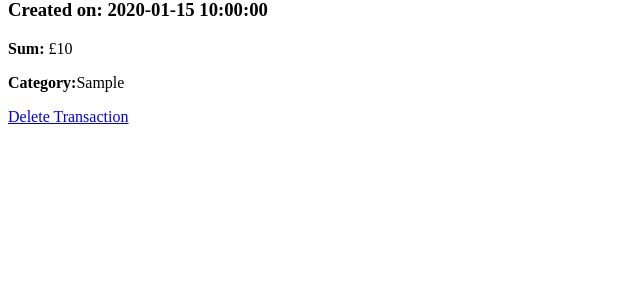
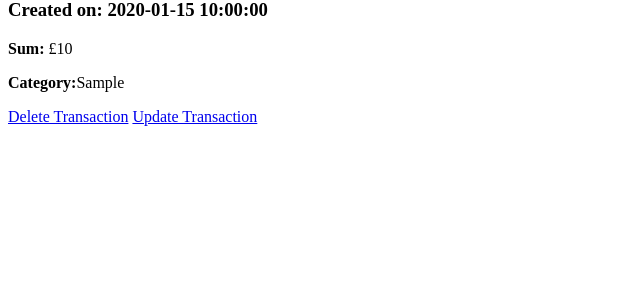
Before and after one commit to smtbore/Outgoing-Bills, a Flask app: page /home in a window 1280 px wide. Shown: the part 172-472 px from the top of the page, without its empty margins (0-640 px from the left). Run offline with Flask 2, Linux system fonts and the light colour scheme; a user stored in the database is signed in; tables that the repository leaves empty hold one stand-in row (values such as "Sample post").

Commit message:
update link added to home.html

```diff
--- a/application/templates/home.html
+++ b/application/templates/home.html
@@ -11,6 +11,7 @@
   <p><strong>Sum: </strong>£{{ outgoing_transaction.amount }}</p>
   <p><strong>Category:</strong>{{ outgoing_transaction.transaction_type }}</p>
   <a href="{{ url_for('delete_transaction', id=outgoing_transaction.id) }}">Delete Transaction</a>
+  <a href="{{ url_for('update_transaction', id=outgoing_transaction.id) }}">Update Transaction</a>
 </div>
 {% endfor %}
 {% else %}
```
